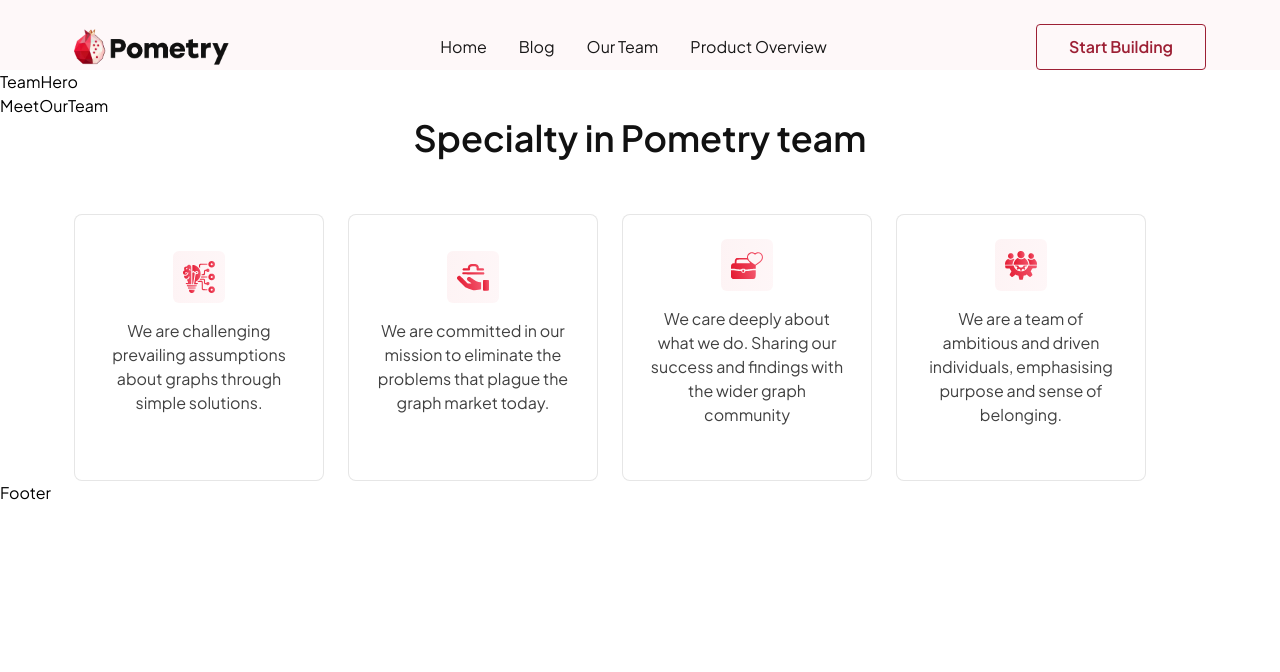
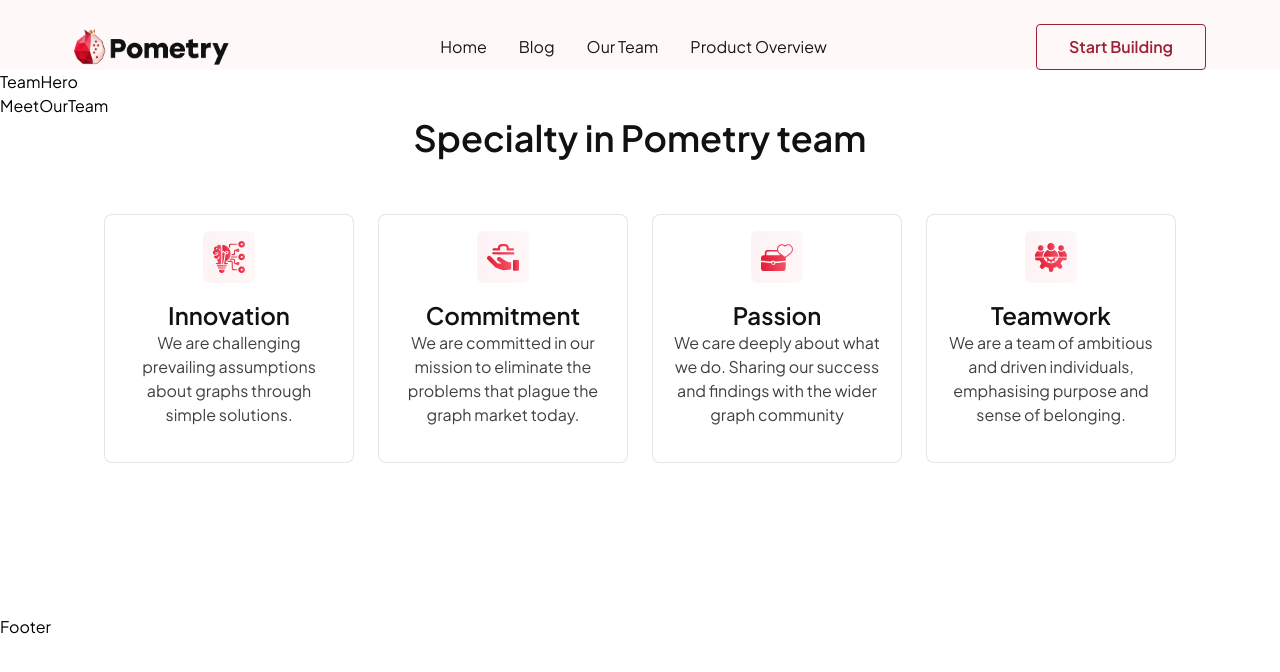
Before and after one commit to Ritik-455/Pometry, a Next.js app: page /ourteam in a window 1280 px wide. Shown: the top 672 px of the page. Built offline with nearby package versions, Linux system fonts and the light colour scheme.

Commit message:
team-section-completed

```diff
--- a/src/components/common/Helper.tsx
+++ b/src/components/common/Helper.tsx
@@ -92,22 +92,22 @@ export const SAY_HELLO_CARDS = [
 export const SPECIALTY_CARD_DATA = [
   {
     icon: <Bulb />,
-    head: "Innovation",
+    heading: "Innovation",
     para: "We are challenging prevailing assumptions about graphs through simple solutions.",
   },
   {
     icon: <Commitment />,
-    head: "Commitment",
+    heading: "Commitment",
     para: "We are committed in our mission to eliminate the problems that plague the graph market today.",
   },
   {
     icon: <Passion />,
-    head: "Passion",
+    heading: "Passion",
     para: "We care deeply about what we do. Sharing our success and findings with the wider graph community",
   },
   {
     icon: <Teamwork />,
-    head: "Teamwork",
+    heading: "Teamwork",
     para: "We are a team of ambitious and driven individuals, emphasising purpose and sense of belonging.",
   },
 ];
--- a/src/components/ourteam/Specialty.tsx
+++ b/src/components/ourteam/Specialty.tsx
@@ -1,7 +1,7 @@
 import React from 'react'
 import { SPECIALTY_CARD_DATA } from '../common/Helper'
-interface Special_Card {
-    icon:React.ReactNode,
+interface SpecialCard {
+    icon: React.ReactNode,
     heading: string,
     para: string,
 }
@@ -9,16 +9,16 @@ interface Special_Card {
 const Specialty = () => {
     return (
         <>
-            <div className="container max-w-[1180px]">
+            <div className="container max-w-[1180px] pb-[152px]">
                 <h3 className='font-jakarta font-semibold text-4xl text-jet_black text-center'>Specialty in  Pometry team</h3>
-                <div className="flex gap-6 mt-14">
-                    {SPECIALTY_CARD_DATA.map((data: Special_Card, index:number) => (
-                        <div className="max-w-[250px] rounded-lg bg-white border border-[#1111111A] pt-6 pl-6 px-6 pb-[53px] w-full flex flex-col justify-center items-center hover:shadow-3xl" key={index}>
+                <div className="flex gap-6 mt-8 md:mt-14 justify-center flex-wrap">
+                    {SPECIALTY_CARD_DATA.map((data: SpecialCard , index: number) => (
+                        <div className="max-w-[250px] rounded-md md:rounded-lg bg-white border border-[#1111111A] pt-4 px-2 2xl:pt-6 lg:px-4 2xl:px-6 pb-[35px] w-full flex flex-col justify-center items-center hover:shadow-7xl hover:border-b-[#E31930] hover:border-transparent hover:border-b transition-all duration-300 " key={index}>
                             <div className="size-[52px] rounded-md bg-smoke_red flex justify-center items-center">
                                 {data.icon}
                             </div>
-                            <p className='font-jakarta text-2xl font-semibold text-jet_black mt-4'>{data.heading}</p>
-                            <p className='font-jakarta text-base font-normal text-jet_black text-center opacity-80'>{data.para}</p>
+                            <p className='font-jakarta text-xl lg:text-2xl font-semibold text-jet_black mt-4'>{data.heading}</p>
+                            <p className='font-jakarta text-md lg:text-base font-normal text-jet_black text-center opacity-80'>{data.para}</p>
                         </div>
                     ))}
                 </div>
--- a/tailwind.config.ts
+++ b/tailwind.config.ts
@@ -24,6 +24,7 @@ const config: Config = {
       boxShadow: {
         "3xl": "0px 8px 41px 0px #00000014",
         "4xl": "0px 0px 24px 0px #0000001F",
+        "7xl": "0px 0px 12px 0px #0000001F",
       },
       container: {
         padding: {
@@ -46,9 +47,6 @@ const config: Config = {
         smoke_red:
           "linear-gradient(96.09deg, rgba(227, 25, 48, 0.05) 0%, rgba(243, 87, 110, 0.05) 100%)",
       },
-      boxShadowColor: {
-        "3xl": "0px 0px 12px 0px #0000001F",
-      },
     },
   },
   plugins: [],
```
